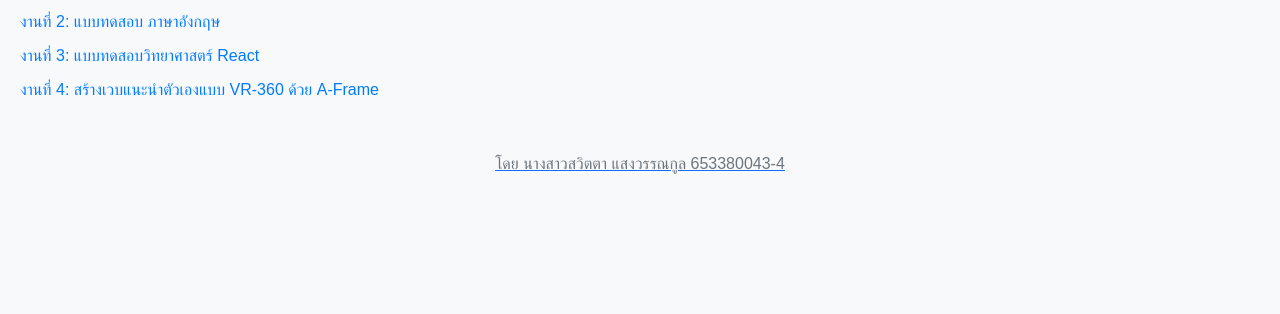
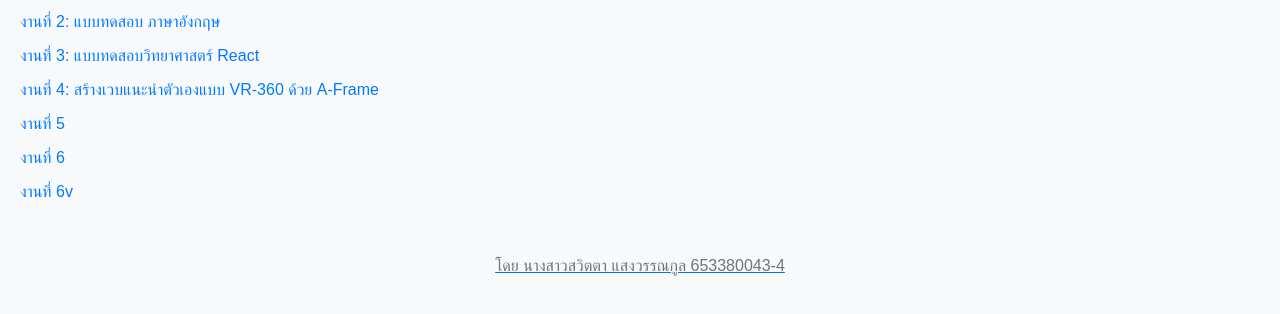
Before and after one commit to Savittapun/web2024, a plain HTML site: page index1.html in a window 1280 px wide. Shown: the part 168-482 px from the top of the page. Drawn offline with nearby package versions, Linux system fonts and the light colour scheme.

Commit message:
Update index1.html

```diff
--- a/index1.html
+++ b/index1.html
@@ -51,6 +51,9 @@
       <li><a href="work2.html">งานที่ 2: แบบทดสอบ ภาษาอังกฤษ</a></li>
       <li><a href="work3.html">งานที่ 3: แบบทดสอบวิทยาศาสตร์ React</li>
       <li><a href="work4/work 4">งานที่ 4: สร้างเวบแนะนำตัวเองแบบ VR-360 ด้วย A-Frame</li>
+      <li><a href="work5.js">งานที่ 5</li>
+      <li><a href="work6.html">งานที่ 6</li>
+      <li><a href="work6v.html">งานที่ 6v</li>
     </ul>
   </main>
   <footer>
```
